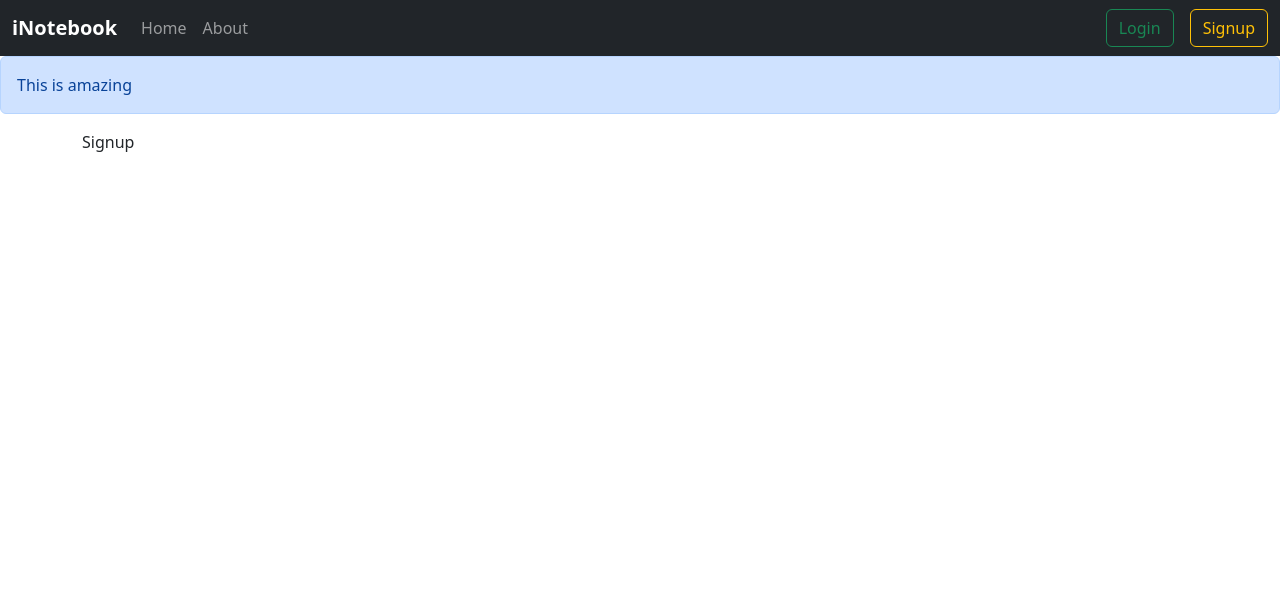
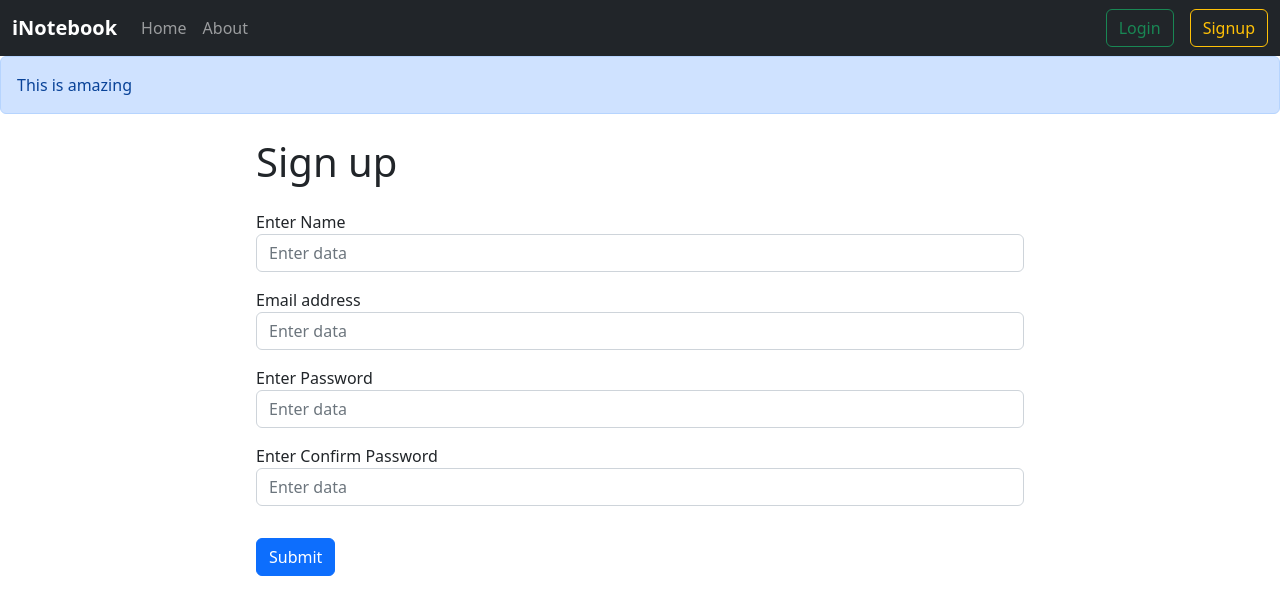
Before and after one commit to Sahil-pillania/react_inotebook, a React (Create React App) app: page /signup in a window 1280 px wide. Shown: the top 614 px of the page. Built offline with nearby package versions, Linux system fonts and the light colour scheme.

Commit message:
User Signup setup

```diff
--- a/src/components/Signup.js
+++ b/src/components/Signup.js
@@ -1,7 +1,115 @@
-import React from "react";
+import React, { useState } from "react";
+import { useNavigate } from "react-router-dom";
+const Signup = () => {
+  const navigate = useNavigate();
+  const [data, setData] = useState({
+    name: "",
+    email: "",
+    password: "",
+    cpassword: "",
+  });
 
-const Signup = () => {
-  return <div>Signup</div>;
+  const onChange = (e) => {
+    const name = e.target.name;
+    const value = e.target.value;
+
+    setData({ ...data, [name]: value });
+  };
+
+  const handleSubmit = async (e) => {
+    e.preventDefault();
+    const { name, email, password, cpassword } = data;
+    //console.log("Login data" + data.email + " " + data.password);
+    const response = await fetch("http://localhost:5000/api/auth/createUser", {
+      method: "POST",
+      headers: {
+        "Content-Type": "application/json",
+      },
+      body: JSON.stringify({ name, email, password }),
+    });
+    const json = await response.json();
+    console.log(json);
+    if (json.success) {
+      // redirect and save the auth token
+      localStorage.setItem("token", json.jwtToken);
+      //alert("User has been created. Fill the details to login");
+      navigate("/login");
+    } else {
+      alert("wrong password");
+    }
+  };
+
+  return (
+    <>
+      <div style={{ width: "60vw", margin: "auto" }}>
+        <div className="my-4">
+          <h1>Sign up </h1>
+        </div>
+        <form method="POST" onSubmit={handleSubmit}>
+          <div className="form-group my-3">
+            <label htmlFor="exampleInput">Enter Name</label>
+            <input
+              type="name"
+              name="name"
+              className="form-control"
+              id="name"
+              onChange={onChange}
+              aria-describedby="Help"
+              placeholder="Enter data"
+              required
+              minLength={3}
+            />
+          </div>
+          <div className="form-group my-3">
+            <label htmlFor="exampleInput">Email address</label>
+            <input
+              type="email"
+              name="email"
+              className="form-control"
+              id="email"
+              onChange={onChange}
+              aria-describedby="Help"
+              placeholder="Enter data"
+              required
+              minLength={3}
+            />
+          </div>
+          <div className="form-group my-3">
+            <label htmlFor="exampleInput">Enter Password</label>
+            <input
+              type="password"
+              name="password"
+              className="form-control"
+              id="password"
+              onChange={onChange}
+              aria-describedby="Help"
+              placeholder="Enter data"
+              required
+              minLength={3}
+            />
+          </div>
+          <div className="form-group my-3">
+            <label htmlFor="exampleInput">Enter Confirm Password</label>
+            <input
+              type="password"
+              name="cpassword"
+              className="form-control"
+              id="cpassword"
+              onChange={onChange}
+              aria-describedby="Help"
+              placeholder="Enter data"
+              required
+              minLength={3}
+            />
+          </div>
+
+          <button type="submit" className="btn btn-primary my-3">
+            Submit
+          </button>
+        </form>
+      </div>
+    </>
+  );
 };
 
 export default Signup;
```
Also changed, not shown: 1 other file (tests, documents, lock files or other folders).
